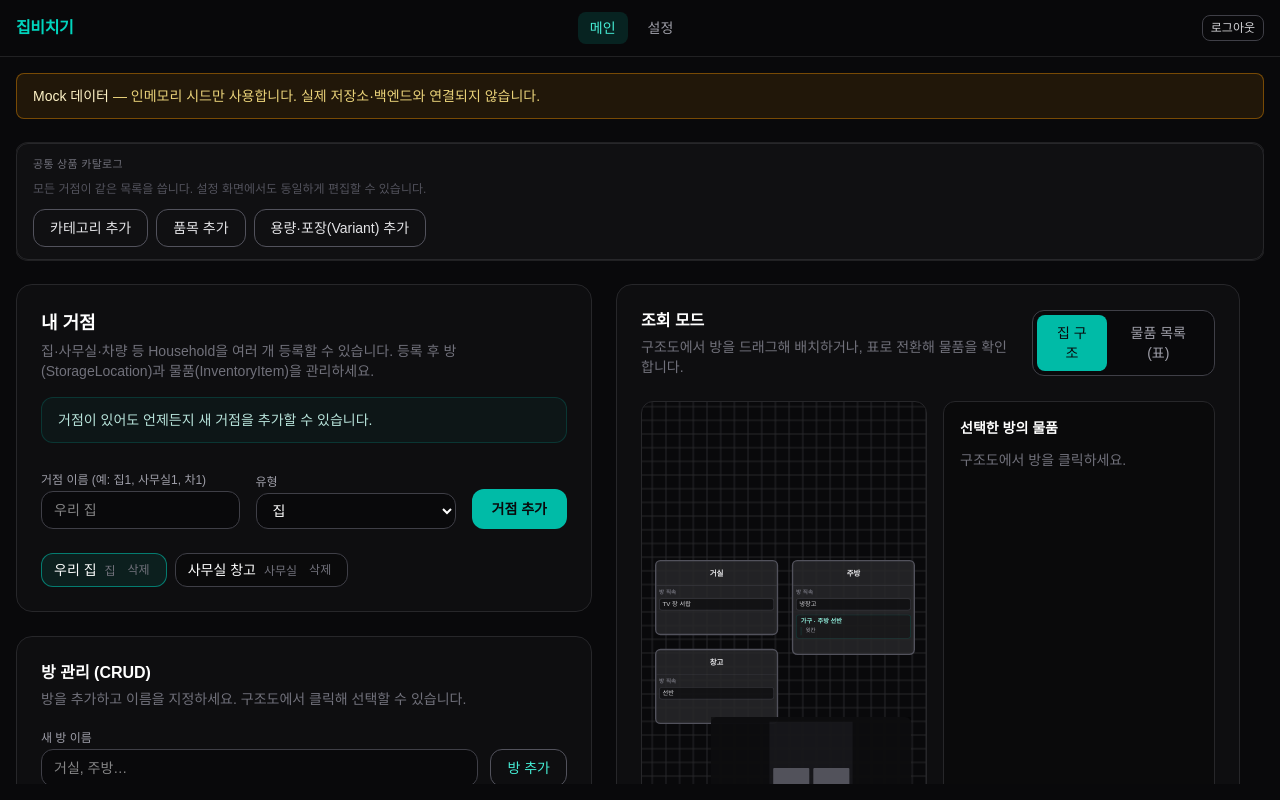
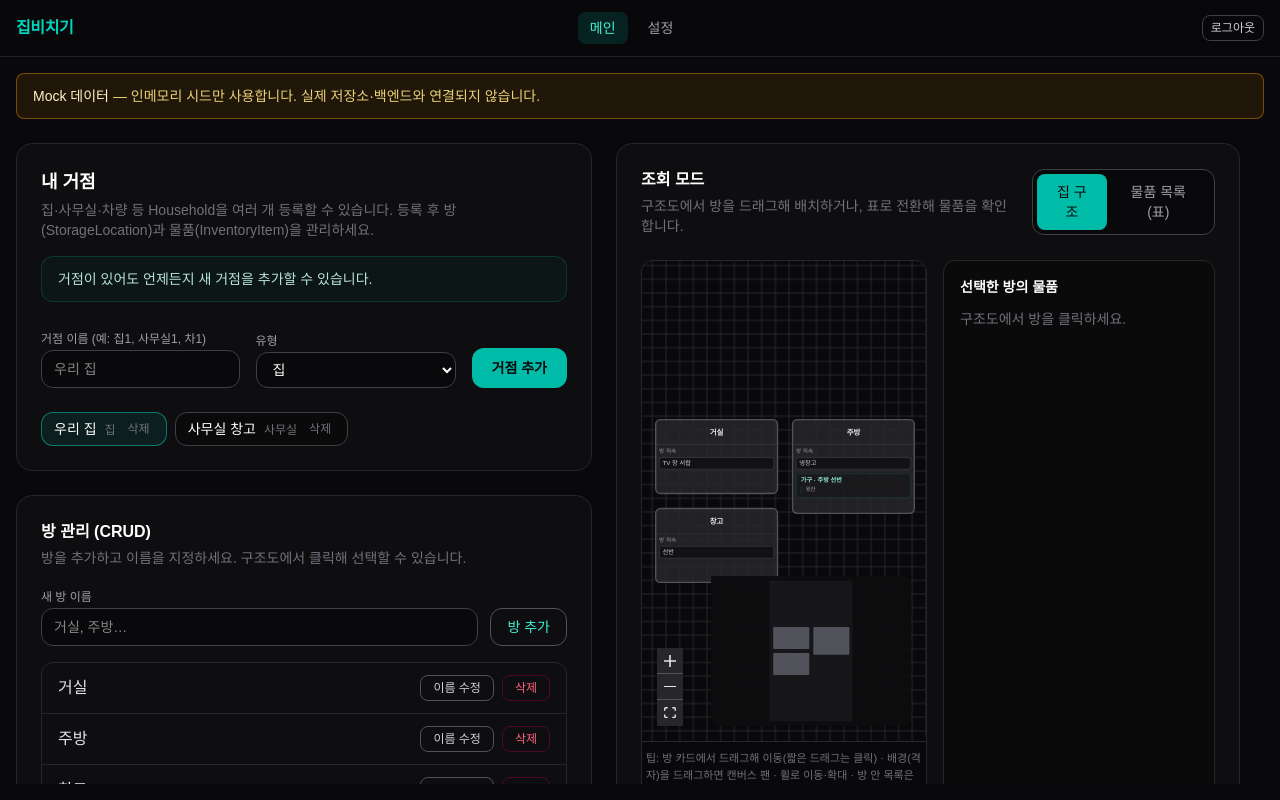
Before and after one commit to wukdddang/home-inventory-manager, a Next.js app in the folder frontend/: page /mock/dashboard in a window 1280 px wide. Built offline with nearby package versions, Linux system fonts and the light colour scheme.

Commit message:
feat: 물품 추가 패널 및 대시보드 UI 개선
- 물품 추가 패널 헤더에 카탈로그 추가 안내 컴포넌트 통합
- 대시보드 UI에서 카탈로그 관련 설명 및 링크 수정
- 불필요한 코드 제거 및 가독성 향상

```diff
--- a/frontend/app/(current)/dashboard/page.tsx
+++ b/frontend/app/(current)/dashboard/page.tsx
@@ -1,6 +1,5 @@
 /**
  * `/dashboard`는 mock 대시보드 화면을 그대로 씁니다(dataMode만 `api`).
- * 상단「공통 상품 카탈로그」·물품 추가 패널에서 카테고리·품목·Variant 모달을
- * 열 수 있습니다(`@/app/(current)/dashboard/_ui/CatalogModals.controls`).
+ * 물품 추가 패널 헤더 등에서 카테고리·품목·Variant 모달을 열 수 있습니다.
  */
 export { default } from "@/app/(mock)/mock/dashboard/page";
--- a/frontend/app/(mock)/mock/dashboard/_ui/DashboardItemForm.section/index.tsx
+++ b/frontend/app/(mock)/mock/dashboard/_ui/DashboardItemForm.section/index.tsx
@@ -67,16 +67,11 @@ function StepShell({
   );
 }
 
-function CatalogHintLink({ embedInFloatingPanel = false }: { embedInFloatingPanel?: boolean }) {
+function CatalogHintLink() {
   const prefix = useAppRoutePrefix();
   return (
     <p className="text-[11px] leading-snug text-zinc-600">
-      목록에 없으면{" "}
-      {embedInFloatingPanel ? (
-        <>패널 헤더의 추가 버튼·</>
-      ) : (
-        <>위 버튼·대시보드 상단「공통 상품 카탈로그」·</>
-      )}
+      목록에 없으면 위쪽 카탈로그 추가 버튼·
       <Link
         href={`${prefix}/settings`}
         className="font-medium text-teal-400/90 underline-offset-2 hover:underline"
@@ -85,6 +80,23 @@ function CatalogHintLink({ embedInFloatingPanel = false }: { embedInFloatingPane
       </Link>
       에서 모달로 추가하세요.
     </p>
+  );
+}
+
+/** 물품 추가 패널 헤더 — 제목 옆 인라인 안내 */
+export function ItemAddPanelHeaderCatalogHint() {
+  const prefix = useAppRoutePrefix();
+  return (
+    <span className="min-w-0 max-w-full text-[11px] leading-snug text-zinc-500">
+      목록에 없으면 추가 버튼 또는{" "}
+      <Link
+        href={`${prefix}/settings`}
+        className="font-medium whitespace-nowrap text-teal-400/90 underline-offset-2 hover:underline"
+      >
+        설정 → 상품 카탈로그
+      </Link>
+      에서 모달로 추가하세요.
+    </span>
   );
 }
 
@@ -100,7 +112,6 @@ export function RoomItemAddWidget({
     카탈로그를_갱신_한다,
     catalogHydrated,
   } = useDashboard();
-  const routePrefix = useAppRoutePrefix();
 
   const [pickedStorageId, setPickedStorageId] = useState("");
   const [categoryId, setCategoryId] = useState("");
@@ -295,7 +306,7 @@ export function RoomItemAddWidget({
         {categories.length === 0 ? (
           <p className="rounded-lg border border-amber-500/30 bg-amber-500/10 px-3 py-2 text-xs text-amber-200/90">
             등록된 카테고리가 없습니다.
-            <CatalogHintLink embedInFloatingPanel={embedInFloatingPanel} />
+            {!embedInFloatingPanel ? <CatalogHintLink /> : null}
           </p>
         ) : (
           <>
@@ -315,7 +326,7 @@ export function RoomItemAddWidget({
                 </option>
               ))}
             </select>
-            <CatalogHintLink embedInFloatingPanel={embedInFloatingPanel} />
+            {!embedInFloatingPanel ? <CatalogHintLink /> : null}
           </>
         )}
       </StepShell>
@@ -353,7 +364,7 @@ export function RoomItemAddWidget({
             ))
           )}
         </select>
-        <CatalogHintLink embedInFloatingPanel={embedInFloatingPanel} />
+        {!embedInFloatingPanel ? <CatalogHintLink /> : null}
       </StepShell>
 
       <StepShell
@@ -386,7 +397,7 @@ export function RoomItemAddWidget({
             })
           )}
         </select>
-        <CatalogHintLink embedInFloatingPanel={embedInFloatingPanel} />
+        {!embedInFloatingPanel ? <CatalogHintLink /> : null}
       </StepShell>
     </>
   );
@@ -442,21 +453,13 @@ export function RoomItemAddWidget({
             물품 등록 · {room.name}
           </h2>
           <p className="mt-1 max-w-prose text-xs leading-relaxed text-zinc-500">
-            보관 칸을 고른 뒤 카탈로그에서 품목을 고릅니다. 아래 버튼·대시보드
-            상단·설정에서 카테고리·품목·용량(Variant)을 모달로 추가할 수 있습니다.
+            보관 칸을 고른 뒤 카탈로그에서 품목을 고릅니다. 아래 카탈로그 추가
+            영역·설정에서 카테고리·품목·용량(Variant)을 모달로 추가할 수 있습니다.
           </p>
         </header>
       ) : (
         <p className="mb-3 text-[11px] leading-snug text-zinc-500">
-          왼쪽·가운데: 보관·카테고리 / 품목·용량 — 오른쪽: 수량·추가. 카탈로그는
-          상단 헤더에서 추가하거나{" "}
-          <Link
-            href={`${routePrefix}/settings`}
-            className="text-teal-400/90 underline-offset-2 hover:underline"
-          >
-            설정
-          </Link>
-          을 이용하세요.
+          왼쪽·가운데: 보관·카테고리 / 품목·용량 — 오른쪽: 수량·추가.
         </p>
       )}
 
--- a/frontend/app/(mock)/mock/dashboard/_ui/DashboardPage.panel/index.tsx
+++ b/frontend/app/(mock)/mock/dashboard/_ui/DashboardPage.panel/index.tsx
@@ -6,7 +6,6 @@ import { DashboardHouseholdsSection } from "../DashboardHouseholds.section";
 import { DashboardInventorySection } from "../DashboardInventory.section";
 import { DashboardPlacementsSection } from "../DashboardPlacements.section";
 import { DashboardRoomsSection } from "../DashboardRooms.section";
-import { CatalogModalsControls } from "@/app/(current)/dashboard/_ui/CatalogModals.controls";
 import type { ViewMode } from "../ViewModeToggle.module";
 
 const ITEM_ADD_PANEL_ANCHOR_ID = "dashboard-item-add-panel";
@@ -18,9 +17,6 @@ export function DashboardPanel() {
     loading,
     error,
     거점을_삭제_한다,
-    productCatalog,
-    카탈로그를_갱신_한다,
-    catalogHydrated,
   } = useDashboard();
   const [selectedHouseholdId, setSelectedHouseholdId] = useState<string | null>(
     null,
@@ -106,26 +102,6 @@ export function DashboardPanel() {
           </span>
         </div>
       ) : null}
-      {catalogHydrated ? (
-        <div
-          className="shrink-0 rounded-xl border border-zinc-800 bg-zinc-900/50 px-4 py-3 ring-1 ring-zinc-800/80"
-          role="region"
-          aria-label="공통 상품 카탈로그 빠른 편집"
-        >
-          <p className="mb-2 text-[11px] font-medium uppercase tracking-wide text-zinc-500">
-            공통 상품 카탈로그
-          </p>
-          <p className="mb-3 text-xs text-zinc-600">
-            모든 거점이 같은 목록을 씁니다. 설정 화면에서도 동일하게 편집할 수
-            있습니다.
-          </p>
-          <CatalogModalsControls
-            catalog={productCatalog}
-            onCatalogUpdate={카탈로그를_갱신_한다}
-            layout="toolbar"
-          />
-        </div>
-      ) : null}
       {/*
         데스크톱(lg+): 좌·우 컬럼 각각 세로 스크롤 (뷰포트 높이 고정)
         모바일: 1열, 문서 스크롤
--- a/frontend/app/(mock)/mock/dashboard/_ui/RoomItemAddFloatingPanel.module.tsx
+++ b/frontend/app/(mock)/mock/dashboard/_ui/RoomItemAddFloatingPanel.module.tsx
@@ -3,7 +3,10 @@
 import { CatalogModalsControls } from "@/app/(current)/dashboard/_ui/CatalogModals.controls";
 import { cn } from "@/lib/utils";
 import type { Household } from "@/types/domain";
-import { RoomItemAddWidget } from "./DashboardItemForm.section";
+import {
+  ItemAddPanelHeaderCatalogHint,
+  RoomItemAddWidget,
+} from "./DashboardItemForm.section";
 import { useDashboard } from "../_hooks/useDashboard";
 
 export type RoomItemAddPanelProps = {
@@ -47,16 +50,17 @@ export function RoomItemAddPanel({
       {expanded ? (
         <div className="flex min-w-0 flex-col">
           <div className="flex min-w-0 shrink-0 flex-nowrap items-center gap-2 overflow-x-auto border-b border-zinc-800/90 px-2 py-2.5 sm:gap-3 sm:px-3">
-            <div className="flex min-w-0 max-w-[min(100%,12rem)] shrink items-center gap-2 sm:max-w-xs md:max-w-sm sm:gap-2.5">
+            <div className="flex min-w-0 flex-1 flex-wrap items-baseline gap-x-2 gap-y-1 pr-1">
               <span className="shrink-0 text-sm font-semibold text-teal-400">
                 물품 추가
               </span>
               <span
-                className="min-w-0 flex-1 truncate text-sm font-semibold text-zinc-100"
+                className="max-w-[min(100%,10rem)] shrink-0 truncate text-sm font-semibold text-zinc-100 sm:max-w-[14rem]"
                 title={room?.name ?? "방"}
               >
                 {room?.name ?? "방"}
               </span>
+              <ItemAddPanelHeaderCatalogHint />
             </div>
             <div className="ml-auto flex min-w-0 shrink-0 flex-nowrap items-center gap-2 sm:gap-2.5">
               {catalogHydrated ? (
```
